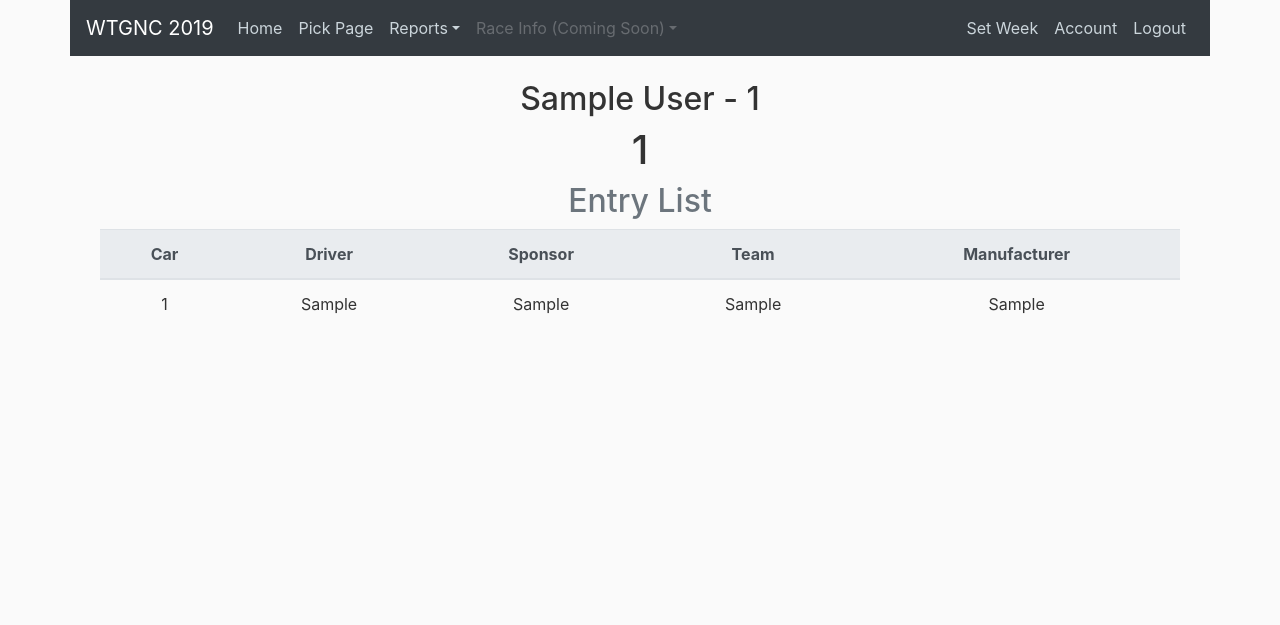
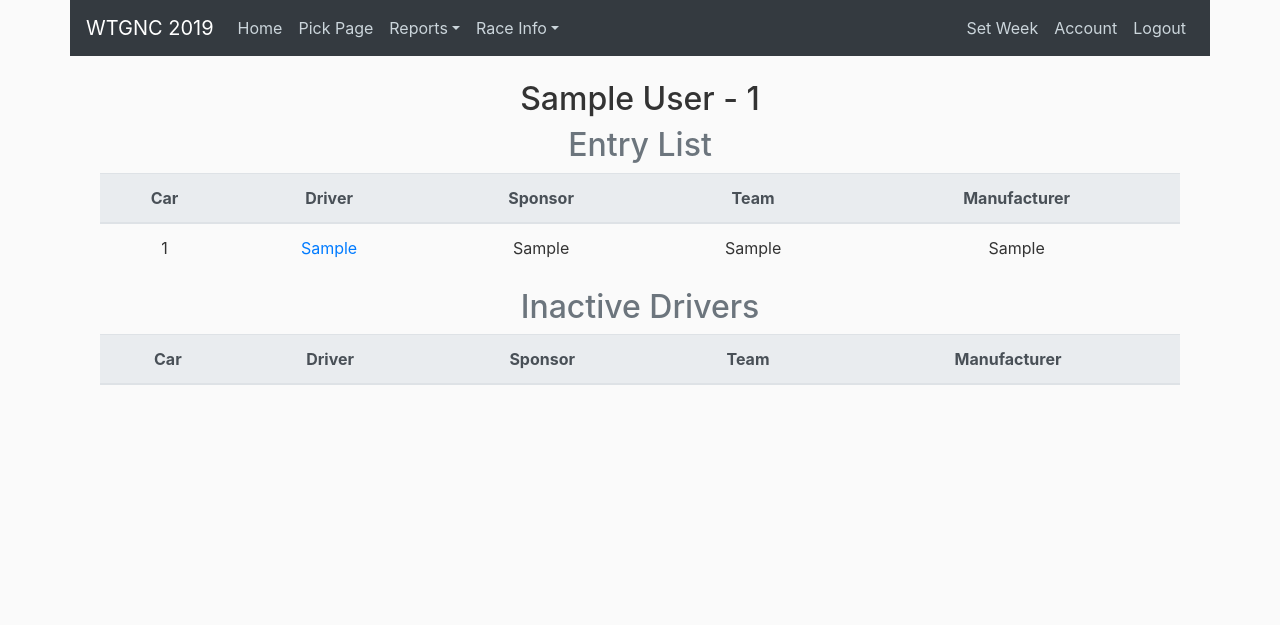
Before and after one commit to covrebo/wtgnc_19, a Flask app: page /entry-list in a window 1280 px wide. Shown: the top 625 px of the page. Run offline with Flask 2, Linux system fonts and the light colour scheme; a user stored in the database is signed in; tables that the repository leaves empty hold one stand-in row (values such as "Sample post"); lists and menus that the app fills with data are empty; parts of the project's set-up code (start-up, migrations or seed data) failed here and were passed over; some libraries are stand-ins or nearby versions.

Commit message:
Created routes to view, update, and delete individual driver entries.  Added an "active" field to the driver model to help with entry visibility.

```diff
--- a/wtgnc/forms.py
+++ b/wtgnc/forms.py
@@ -123,7 +123,7 @@ class WeekSelectionForm(FlaskForm):
 
 def generate_entry_list():
     # TODO: Return an error if a week has not been selected
-    detailed_entry_list = Driver.query.order_by(Driver.car_number).all()
+    detailed_entry_list = Driver.query.filter_by(active=True).order_by(Driver.car_number).all()
     entry_list = [('#' + str(driver.car_number) + ' - ' + driver.driver, '#' + str(driver.car_number) + ' - ' + driver.driver) for driver in detailed_entry_list]
     return entry_list
 
@@ -174,7 +174,8 @@ class EntryForm(FlaskForm):
         DataRequired(),
         Length(min=2, max=50)
     ])
-    submit = SubmitField('Create Driver')
+    active = BooleanField('Active', default='checked')
+    submit = SubmitField('Submit')
 
 
 # Form to schedule a race event
--- a/wtgnc/models.py
+++ b/wtgnc/models.py
@@ -54,6 +54,7 @@ class Driver(db.Model):
     sponsor = db.Column(db.String(30), nullable=False)
     make = db.Column(db.String(10), nullable=False)
     team = db.Column(db.String(30), nullable=False)
+    active = db.Column(db.Boolean, nullable=False, default=True)
 
     def __repr__(self):
         return f"Driver('{self.car_number}', '{self.driver}', '{self.sponsor}'," \
--- a/wtgnc/routes.py
+++ b/wtgnc/routes.py
@@ -3,7 +3,7 @@ import secrets
 from PIL import Image
 from flask_login import login_user, current_user, logout_user, login_required
 from wtgnc import app, db
-from flask import render_template, url_for, session, flash, redirect, request
+from flask import render_template, url_for, session, flash, redirect, request, abort
 from wtgnc.forms import WeekSelectionForm, RegistrationForm, LoginForm, PickSelectionForm, EntryForm, EventForm, WeeklyResultForm, WeeklyStandingForm, UpdateAccountForm
 from wtgnc.models import User, Driver, Event, Pick, WeeklyResult, WeeklyStanding
 
@@ -92,6 +92,8 @@ def save_picture(form_picture):
 @app.route('/account', methods=['GET', 'POST'])
 @login_required
 def account():
+    # TODO: Add a weekly pick, result, and standings summary for each account
+    # TODO: Add driver popularity and other stats to account summary
     form = UpdateAccountForm()
     if form.validate_on_submit():
         if form.picture.data:
@@ -189,6 +191,57 @@ def driver_entry():
     return render_template('driver-entry.html', title='Driver Entry', legend='Create Driver', form=form)
 
 
+# Route to view a driver entry
+@app.route('/driver/<int:driver_id>', methods=['GET', 'POST'])
+@login_required
+def driver(driver_id):
+    # TODO: Add a performance summary for each race to the driver page
+    # TODO: Add an popularity measure, average start, average finish, average stage points, and average total points stat to each driver.
+    driver = Driver.query.get_or_404(driver_id)
+    return render_template('driver.html', title='Driver Summary', driver=driver)
+
+
+# Route to update a driver entry
+@app.route('/driver/<int:driver_id>/update', methods=['GET', 'POST'])
+@login_required
+def update_driver(driver_id):
+    driver = Driver.query.get_or_404(driver_id)
+    if current_user.role != 'admin':
+        abort(403)
+    form = EntryForm()
+    if form.validate_on_submit():
+        driver.car_number = form.car_number.data
+        driver.driver = form.driver.data
+        driver.sponsor = form.sponsor.data
+        driver.make = form.make.data
+        driver.team = form.team.data
+        driver.active = form.active.data
+        db.session.commit()
+        flash(f"Driver information updated for {form.driver.data}", 'success')
+        return redirect(url_for('entry_list'))
+    elif request.method == 'GET':
+        form.car_number.data = driver.car_number
+        form.driver.data = driver.driver
+        form.sponsor.data = driver.sponsor
+        form.make.data = driver.make
+        form.team.data = driver.team
+        form.active.data = driver.active
+    return render_template('driver-entry.html', title='Driver Update', legend='Update Driver', form=form)
+
+
+# Route to delete a driver entry
+@app.route('/driver/<int:driver_id>/delete', methods=['POST'])
+@login_required
+def delete_driver(driver_id):
+    driver = Driver.query.get_or_404(driver_id)
+    if current_user.role != 'admin':
+        abort(403)
+    db.session.delete(driver)
+    db.session.commit()
+    flash(f"Driver has been deleted", 'success')
+    return redirect(url_for('entry_list'))
+
+
 # Route to show the current entry list
 @app.route('/entry-list')
 def entry_list():
--- a/wtgnc/templates/entry-list.html
+++ b/wtgnc/templates/entry-list.html
@@ -2,7 +2,6 @@
 {% block content %}
     <body class="container">
         <div class="text-center">
-            <h1 class="h1">{{ session['week'] }}</h1>
             <h2 class="h2 text-muted">Entry List</h2>
         </div>
         <table class="table">
@@ -17,15 +16,46 @@
             </thead>
             <tbody class="table-striped">
                 {% for driver in entry_list %}
+                        {% if driver.active == True %}
                             <tr class="text-center">
                                 <td>{{ driver.car_number }}</td>
-                            <td>{{ driver.driver }}</td>
+                                <td><a href="{{ url_for('driver', driver_id=driver.id) }}">{{ driver.driver }}</a></td>
                                 <td>{{ driver.sponsor }}</td>
                                 <td>{{ driver.team }}</td>
                                 <td>{{ driver.make }}</td>
                             </tr>
+                        {% endif %}
                 {% endfor %}
             </tbody>
         </table>
+        {% if current_user.role == 'admin' %}
+            <div class="text-center">
+                <h2 class="h2 text-muted">Inactive Drivers</h2>
+            </div>
+            <table class="table">
+                <thead class="thead-light">
+                    <tr class="text-center">
+                        <th scope="col">Car</th>
+                        <th scope="col">Driver</th>
+                        <th scope="col">Sponsor</th>
+                        <th scope="col">Team</th>
+                        <th scope="col">Manufacturer</th>
+                    </tr>
+                </thead>
+                <tbody class="table-striped">
+                    {% for driver in entry_list %}
+                            {% if driver.active == False %}
+                                <tr class="text-center">
+                                    <td>{{ driver.car_number }}</td>
+                                    <td><a href="{{ url_for('driver', driver_id=driver.id) }}">{{ driver.driver }}</a></td>
+                                    <td>{{ driver.sponsor }}</td>
+                                    <td>{{ driver.team }}</td>
+                                    <td>{{ driver.make }}</td>
+                                </tr>
+                            {% endif %}
+                    {% endfor %}
+                </tbody>
+            </table>
+        {% endif %}
     </body>
 {% endblock content %}
--- a/wtgnc/templates/layout.html
+++ b/wtgnc/templates/layout.html
@@ -46,11 +46,11 @@
                             </div>
                         </li>
                         <li class="nav-item dropdown">
-                            <a class="nav-link dropdown-toggle disabled" href="#" id="dropdown01" data-toggle="dropdown" aria-haspopup="true" aria-expanded="false">Race Info (Coming Soon)</a>
+                            <a class="nav-link dropdown-toggle" href="#" id="dropdown01" data-toggle="dropdown" aria-haspopup="true" aria-expanded="false">Race Info</a>
                             <div class="dropdown-menu" aria-labelledby="dropdown01">
-                                <a class="dropdown-item" href="#">Entry List</a>
-                                <a class="dropdown-item" href="#">Starting Lineup</a>
-                                <a class="dropdown-item" href="#">Race Results</a>
+                                <a class="dropdown-item" href="{{ url_for('entry_list') }}">Entry List</a>
+                                <a class="dropdown-item disabled" href="#">Starting Lineup (Coming Soon)</a>
+                                <a class="dropdown-item disabled" href="#">Race Results (Coming Soon)</a>
                             </div>
                         </li>
                     </ul>
--- a/wtgnc/templates/pick-page.html
+++ b/wtgnc/templates/pick-page.html
@@ -2,10 +2,6 @@
 {% block content %}
     <div class="container col-md-6">
         <div class="content-section">
-            <div class="text-center">
-                <h1 class="h1">{{ session['week'] }}</h1>
-                <img class="mb-4" src="static/images/trophy_512.png" alt="" width="72" height="72">
-            </div>
             <form method="POST" action="">
                 {{ form.hidden_tag() }}
                 <fieldset class="form-group">
```
Also changed, not shown: wtgnc/templates/driver-entry.html (+13 -4 lines), wtgnc/templates/driver.html (added, +66 -0 lines). Lines whose indentation alone changed are shown as unchanged.
